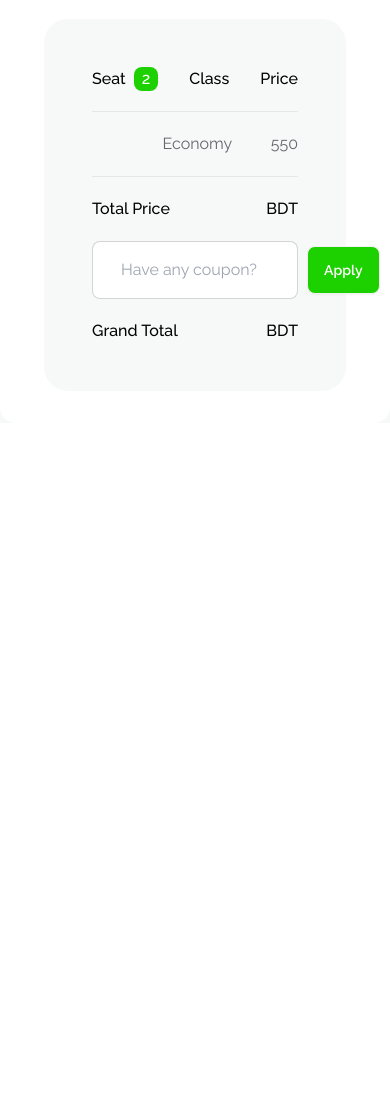
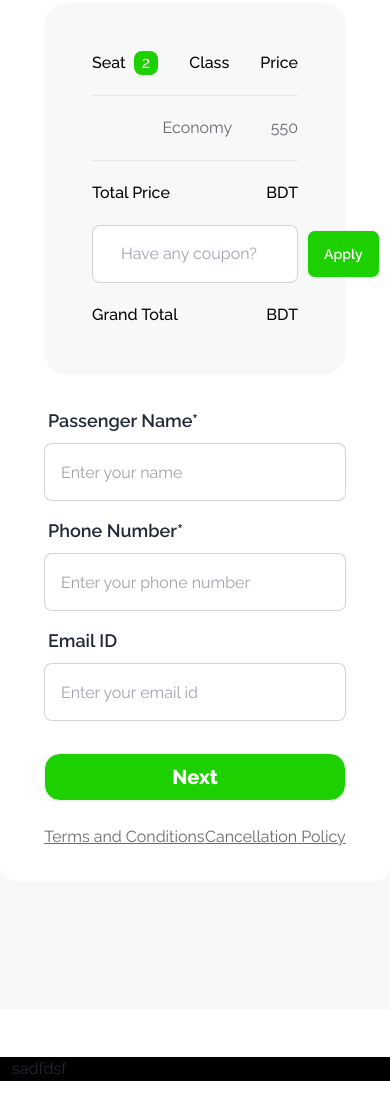
Before and after one commit to Mukto110/mh-paribahan-smart-ticketing, a plain HTML site: page index.html in a window 390 px wide. Shown: the part 4104-5224 px from the top of the page. Before the commit the page ends 4583 px from the top, so only its background shows below. Drawn offline with nearby package versions, Linux system fonts and the light colour scheme.

Commit message:
responsive fixed

```diff
--- a/index.html
+++ b/index.html
@@ -118,7 +118,7 @@
 
 
     <!-- PH Paribahan Section -->
-    <main class="bg-[#F7F8F8] rounded-t-3xl my-14">
+    <main class="bg-[#F7F8F8] rounded-t-3xl mt-14 pb-20">
         <h1 class="text-4xl lg:text-5xl font-bold text-center pt-20">MH Paribahan</h1>
         <p class="text-center items-center text-lg pt-10 pb-20">Yes, you can run unit tests and view the results
             directly within the app. The integrated testing features allow for a streamlined.</p>
@@ -267,7 +267,7 @@
                     </div>
                 </div>
                 <!-- Select your seat: 2 -->
-                <div class="p-8 space-y-8 w-full">
+                <div class="p-8 space-y-6 w-full">
                     <h1 class="font-semibold text-2xl">Select Your Seat</h1>
                     <hr>
                     <div class="bg-[#F7F8F8] rounded-3xl p-12 space-y-5">
@@ -291,7 +291,7 @@
                             <p>BDT <span></span></p>
                         </div>
                         <label class="input input-bordered flex items-center gap-2 p-7">
-                            <input type="text" class="grow" placeholder="Have any coupon?"/>
+                            <input type="text" class="grow" placeholder="Have any coupon?" />
                             <button class="btn bg-[#1DD100] text-white font-semibold">Apply</button>
                         </label>
                         <div class="flex justify-between text-black font-medium text-base">
@@ -299,11 +299,45 @@
                             <p>BDT <span></span></p>
                         </div>
                     </div>
+                    <!-- form -->
+                    <form class="card-body p-0 w-full">
+                        <div class="form-control">
+                            <label class="label">
+                                <span class="label-text font-semibold text-lg">Passenger Name*</span>
+                            </label>
+                            <input type="text" placeholder="Enter your name" class="input input-bordered py-7"
+                                required />
+                        </div>
+                        <div class="form-control">
+                            <label class="label">
+                                <span class="label-text font-semibold text-lg">Phone Number*</span>
+                            </label>
+                            <input type="number" placeholder="Enter your phone number" class="input input-bordered py-7"
+                                required />
+                        </div>
+                        <div class="form-control">
+                            <label class="label">
+                                <span class="label-text font-semibold text-lg">Email ID</span>
+                            </label>
+                            <input type="text" placeholder="Enter your email id" class="input input-bordered py-7"
+                                required />
+                        </div>
+                        <div class="form-control mt-6">
+                            <button class="btn bg-[#1DD100] font-extrabold text-xl text-white rounded-2xl">Next</button>
+                        </div>
+                        <div class="flex justify-around pt-4">
+                            <a class="underline text-[#03071299]" href="">Terms and Conditions</a>
+                            <a class="underline text-[#03071299]" href="">Cancellation Policy</a>
+                        </div>
+                    </form>
                 </div>
-            </div>
-
         </section>
     </main>
+    <footer class="bg-black">
+        <div class="container lg:mx-auto max-w-[1170px] my-12 px-3 lg:p-0">
+            <h1>sadfdsf</h1>
+        </div>
+    </footer>
 
 </body>
 
```
